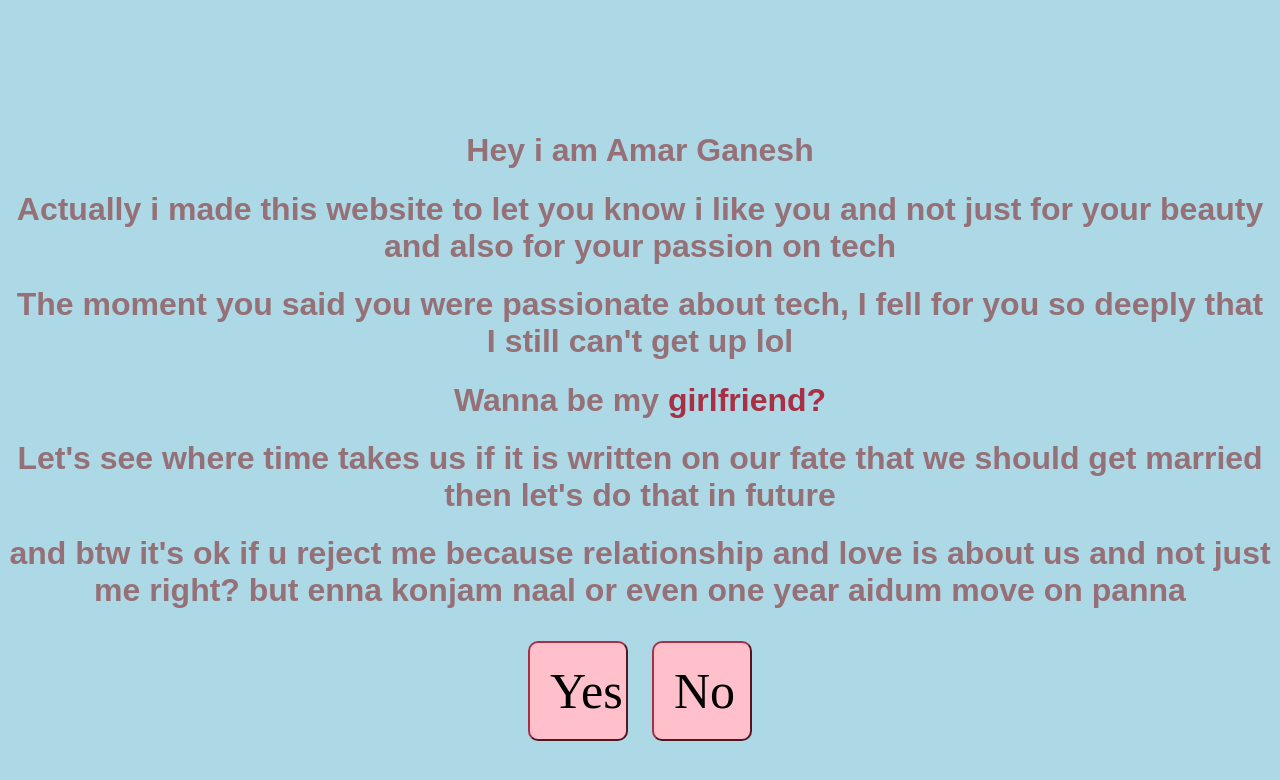
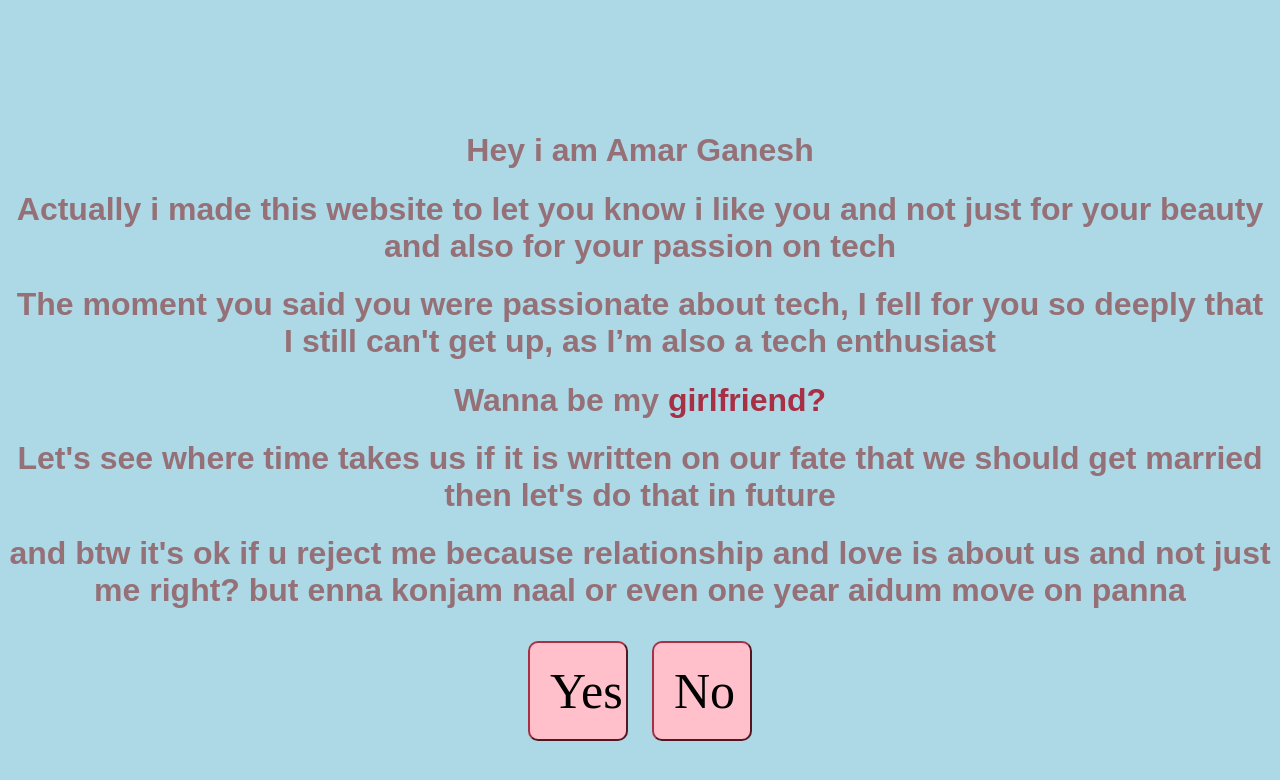
Before and after one commit to amardotjs/splwebsite, a plain HTML site: page index.html in a window 1280 px wide. Drawn offline with Linux system fonts and the light colour scheme; a web font is replaced by a local one.

Commit message:
Update index.html

```diff
--- a/index.html
+++ b/index.html
@@ -8,7 +8,7 @@
         <audio id="myAudio" src="Feel My Love-SenSongsMp3.Co-[AudioTrimmer.com].mp3" autoplay loop></audio>
     <class name = "para"><h1> Hey i am Amar Ganesh</h1>
     <h1>Actually i made this website to let you know i like you and not just for your beauty and also for your passion on tech</h1>
-    <h1>The moment you said you were passionate about tech, I fell for you so deeply that I still can't get up lol</h1>
+    <h1>The moment you said you were passionate about tech, I fell for you so deeply that I still can't get up, as I’m also a tech enthusiast</h1>
     <h1>Wanna be my
         <span class = "important_word">girlfriend?</span></h1>
     <h1>Let's see where time takes us if it is written on our fate that we should get married then let's do that in future</h1>
```
